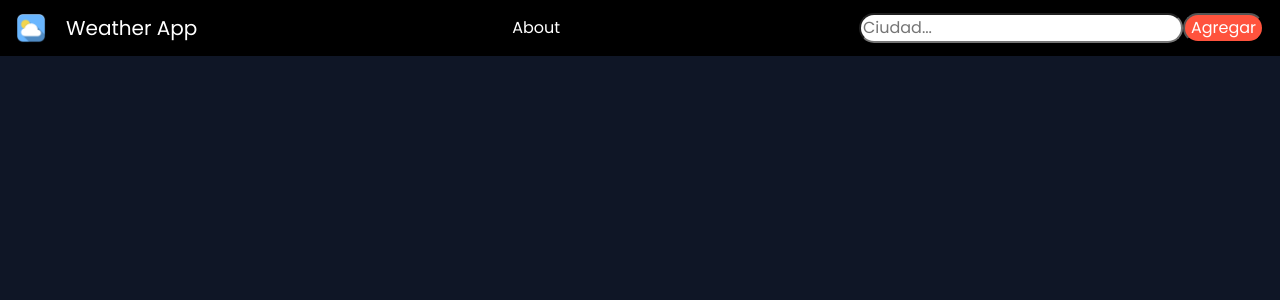
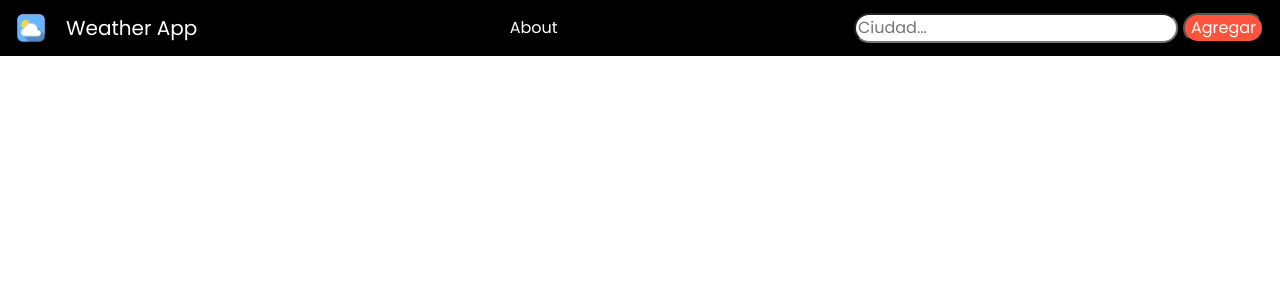
Before and after one commit to nahug07/WeatherApp, a React (Create React App) app: page / in a window 1280 px wide. Shown: the top 300 px of the page. Built offline with nearby package versions, Linux system fonts and the light colour scheme.

Commit message:
cambio color

```diff
--- a/src/components/SearchBar.css
+++ b/src/components/SearchBar.css
@@ -3,6 +3,7 @@ input {
 }
 
 .boton {
+    margin-left: 5px;
     background-color: #ff533d;
     color: white
 }
--- a/src/containers/App.css
+++ b/src/containers/App.css
@@ -3,7 +3,7 @@
 .App {
   text-align: center;
   background-color: #0F1626;
-  height: 100vh;
+  height: 100%;
   font-family: 'Poppins', sans-serif;
 }
 
```
